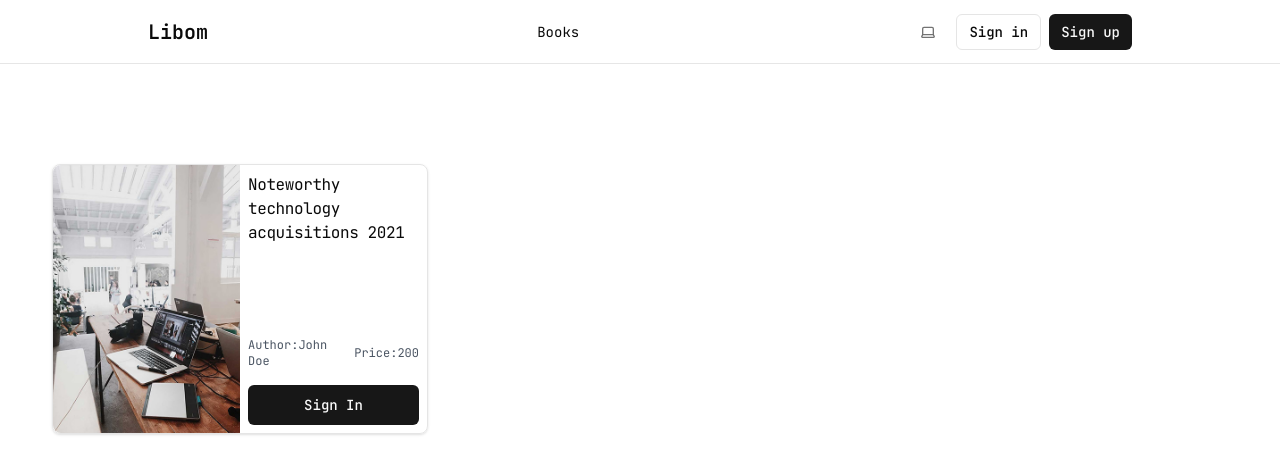
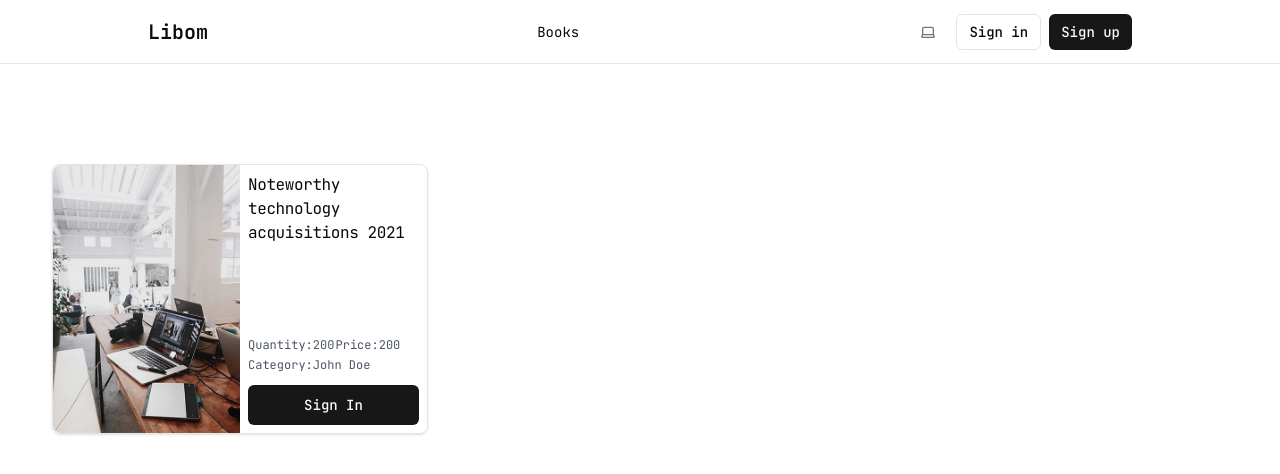
Before and after one commit to rahulcodepython/Libom-Frontend, a Next.js app: page /books in a window 1280 px wide. Shown: the top 474 px of the page. Built offline with nearby package versions, Linux system fonts and the light colour scheme; no server answers.

Commit message:
Update book item layout and sidebar navigation; adjust display properties and URL

```diff
--- a/app/(home)/books/bookItem.tsx
+++ b/app/(home)/books/bookItem.tsx
@@ -18,13 +18,16 @@ const BookItem = async () => {
                 <h5 className="tracking-tight">
                     Noteworthy technology acquisitions 2021
                 </h5>
-                <div className='flex flex-col gap-4'>
-                    <div className='flex items-center gap-2 text-xs'>
+                <div className='flex flex-col gap-1'>
+                    <div className="grid grid-cols-2 gap-1 text-xs mb-2">
                         <span className="text-gray-600">
-                            Author:John Doe
+                            Quantity:200
                         </span>
                         <span className="text-gray-600">
                             Price:200
+                        </span>
+                        <span className="text-gray-600 col-span-2">
+                            Category:John Doe
                         </span>
                     </div>
                     {
--- a/components/app-sidebar.tsx
+++ b/components/app-sidebar.tsx
@@ -48,7 +48,7 @@ const AppSidebar = () => {
         },
         {
             title: "Subscription",
-            url: "/dashboard/checkout",
+            url: "/dashboard/subscription",
             icon: DollarSign,
         },
         {
```
